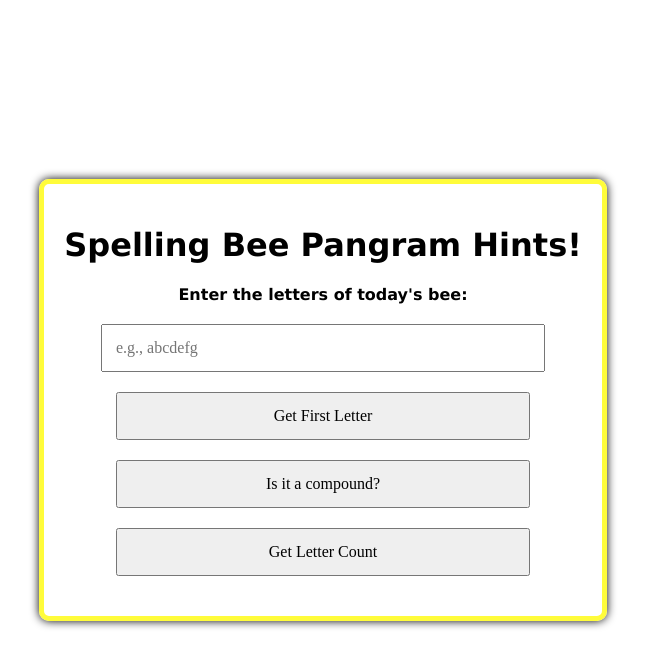
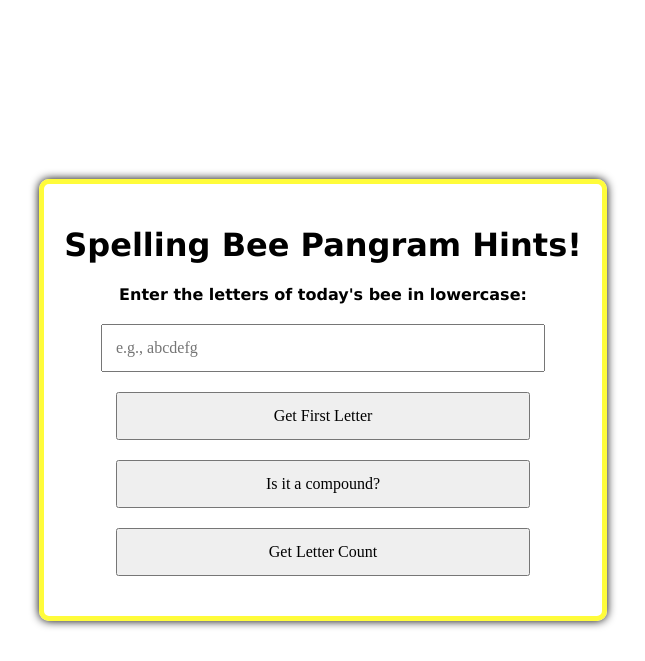
Before and after one commit to ssegal1009/spellingBee, a Flask app: page / in a window 1280 px wide. Shown: the top 661 px of the page, without its empty margins (317-962 px from the left). Run offline with Flask 3, Linux system fonts and the light colour scheme; parts of the project's set-up code (start-up, migrations or seed data) failed here and were passed over.

Commit message:
Update index.html
adjusted instructions: enter letters in lowercase to turn uppercase bug into a feature

```diff
--- a/templates/index.html
+++ b/templates/index.html
@@ -9,7 +9,7 @@
 <body>
     <div class="container">
         <h1>Spelling Bee Pangram Hints!</h1>
-        <p>Enter the letters of today's bee:</p>
+        <p>Enter the letters of today's bee in lowercase:</p>
         <input type="text" id="bee" placeholder="e.g., abcdefg" maxlength="7">
         <button onclick="getHint1()">Get First Letter</button>
         <button onclick="getHint2()">Is it a compound?</button>
```
